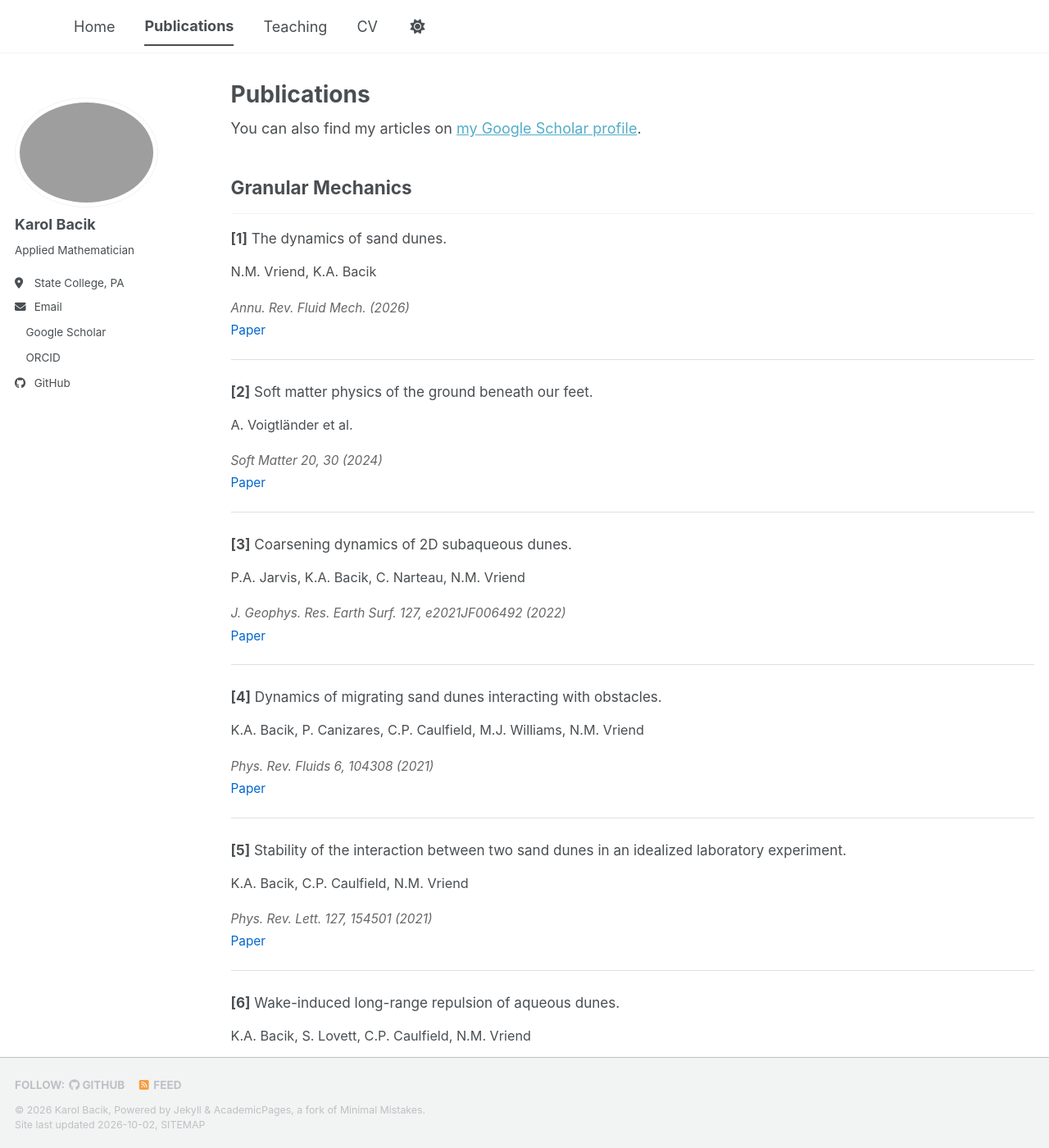
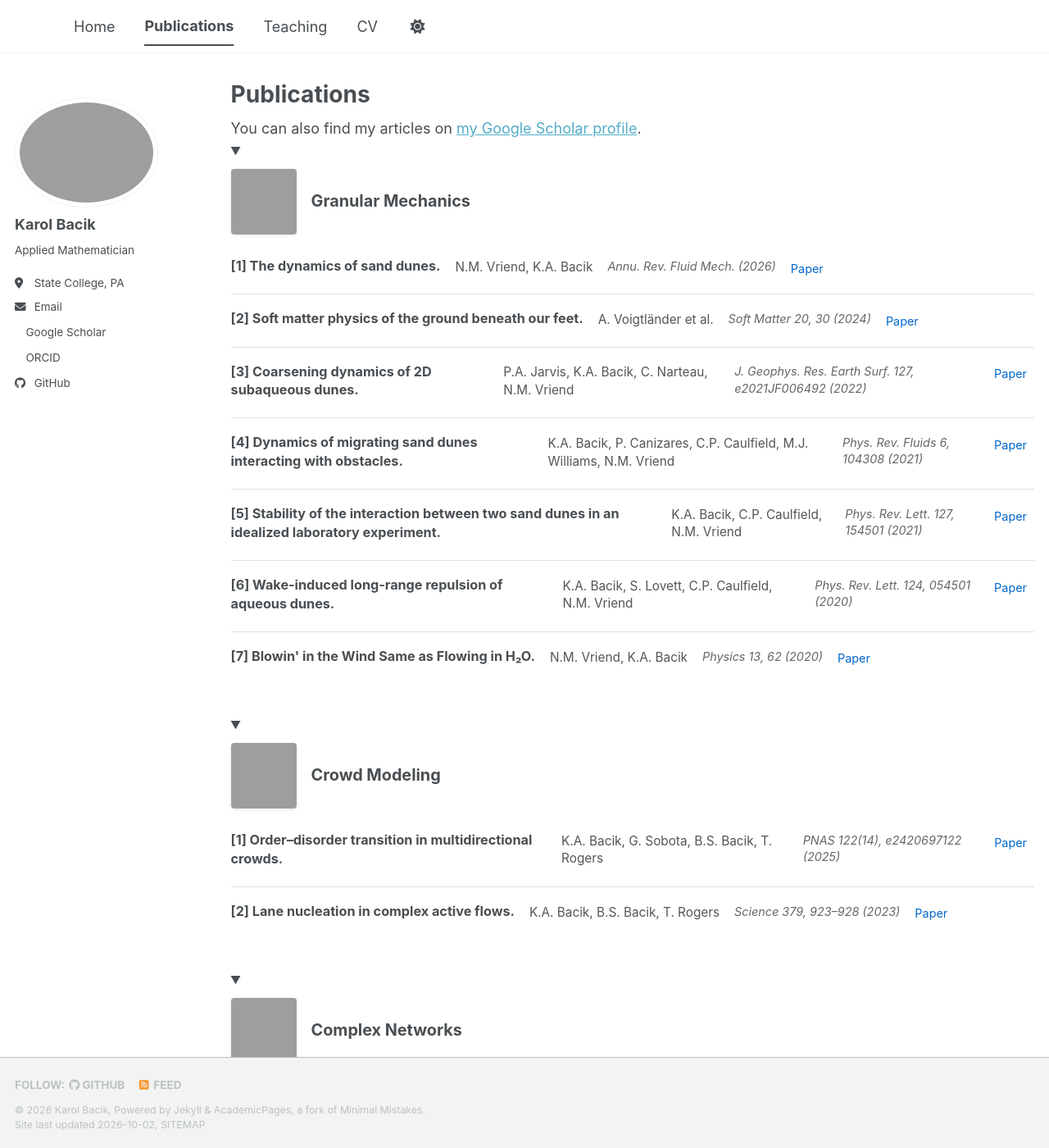
Before and after one commit to kbacikpsu/kbacikpsu.github.io, a Jekyll site: the page built from _pages/publications.html, in a window 1280 px wide and 1400 px high. Shown: the whole window at 82% size. Built offline with Jekyll 4.4.1, drawn with Linux system fonts in a browser that asks for light colours; a style sheet for code colours, icons or effects is not loaded; some of the changed text lies outside the part shown; grey boxes are pictures that could not be loaded.

Commit message:
Enhance publication categories with styles and details
Added styles and updated publication display format.

```diff
--- a/_pages/publications.html
+++ b/_pages/publications.html
@@ -86,11 +86,117 @@ publications:
 categories:
   granular_mechanics:
     title: "Granular Mechanics"
+    image: "/images/publications/granular-mechanics.jpg"
   crowd_modeling:
     title: "Crowd Modeling"
+    image: "/images/publications/crowd-modeling.jpg"
   complex_networks:
     title: "Complex Networks"
+    image: "/images/publications/complex-networks.jpg"
 ---
+
+<style>
+  .publication-category {
+    margin-bottom: 1.5rem;
+  }
+
+  .category-header {
+    display: flex;
+    align-items: center;
+    gap: 1rem;
+    cursor: pointer;
+    user-select: none;
+    padding: 0.5rem 0;
+  }
+
+  .category-image {
+    width: 80px;
+    height: 80px;
+    flex-shrink: 0;
+    border-radius: 4px;
+    overflow: hidden;
+    box-shadow: 0 1px 4px rgba(0, 0, 0, 0.1);
+  }
+
+  .category-image img {
+    width: 100%;
+    height: 100%;
+    object-fit: cover;
+  }
+
+  .category-title-wrapper {
+    flex: 1;
+  }
+
+  .category-title-wrapper h2 {
+    margin: 0;
+    font-size: 1.1rem;
+    font-weight: bold;
+  }
+
+  details {
+    margin-bottom: 1.5rem;
+  }
+
+  details summary {
+    cursor: pointer;
+    outline: none;
+  }
+
+  summary::-webkit-details-marker {
+    margin-right: 0.5rem;
+  }
+
+  .publication-list {
+    margin-top: 1rem;
+    padding-left: 0;
+  }
+
+  .publication-item {
+    margin-bottom: 1rem;
+    padding-bottom: 1rem;
+    border-bottom: 1px solid #e0e0e0;
+    font-size: 0.85rem;
+    line-height: 1.4;
+  }
+
+  .publication-item:last-child {
+    border-bottom: none;
+  }
+
+  .publication-number-title {
+    margin: 0 0 0.25rem 0;
+    font-weight: bold;
+    font-size: 0.9rem;
+  }
+
+  .publication-authors {
+    margin: 0.1rem 0;
+    color: #555;
+  }
+
+  .publication-meta {
+    margin: 0.1rem 0;
+    color: #666;
+    font-style: italic;
+    font-size: 0.8rem;
+  }
+
+  .publication-links {
+    margin: 0.25rem 0 0 0;
+    font-size: 0.8rem;
+  }
+
+  .publication-links a {
+    color: #0066cc;
+    text-decoration: none;
+    margin-right: 0.5rem;
+  }
+
+  .publication-links a:hover {
+    text-decoration: underline;
+  }
+</style>
 
 {% if site.author.googlescholar %}
   <div class="wordwrap">You can also find my articles on <a href="{{site.author.googlescholar}}">my Google Scholar profile</a>.</div>
@@ -100,8 +206,20 @@ categories:
 
 {% for category in categories %}
   {% assign cat_key = category[0] %}
+
+  <details class="publication-category" open>
+    <summary>
+      <div class="category-header">
+        {% if category[1].image %}
+          <div class="category-image">
+            <img src="{{ category[1].image }}" alt="{{ category[1].title }}">
+          </div>
+        {% endif %}
+        <div class="category-title-wrapper">
           <h2>{{ category[1].title }}</h2>
-  <hr />
+        </div>
+      </div>
+    </summary>
 
     <div class="publication-list">
       {% assign sorted_pubs = page.publications | where: "category", cat_key | sort: "date" | reverse %}
@@ -109,9 +227,8 @@ categories:
       {% for pub in sorted_pubs %}
         {% assign pub_number = pub_number | plus: 1 %}
         <div class="publication-item">
-        <div class="publication-content">
           <p class="publication-number-title">
-            <strong>[{{ pub_number }}]</strong> {{ pub.title }}
+            [{{ pub_number }}] {{ pub.title }}
           </p>
           <p class="publication-authors">
             {{ pub.authors }}
@@ -127,7 +244,7 @@ categories:
             </p>
           {% endif %}
         </div>
-      </div>
       {% endfor %}
     </div>
+  </details>
 {% endfor %}
```
Lines whose indentation alone changed are shown as unchanged.
